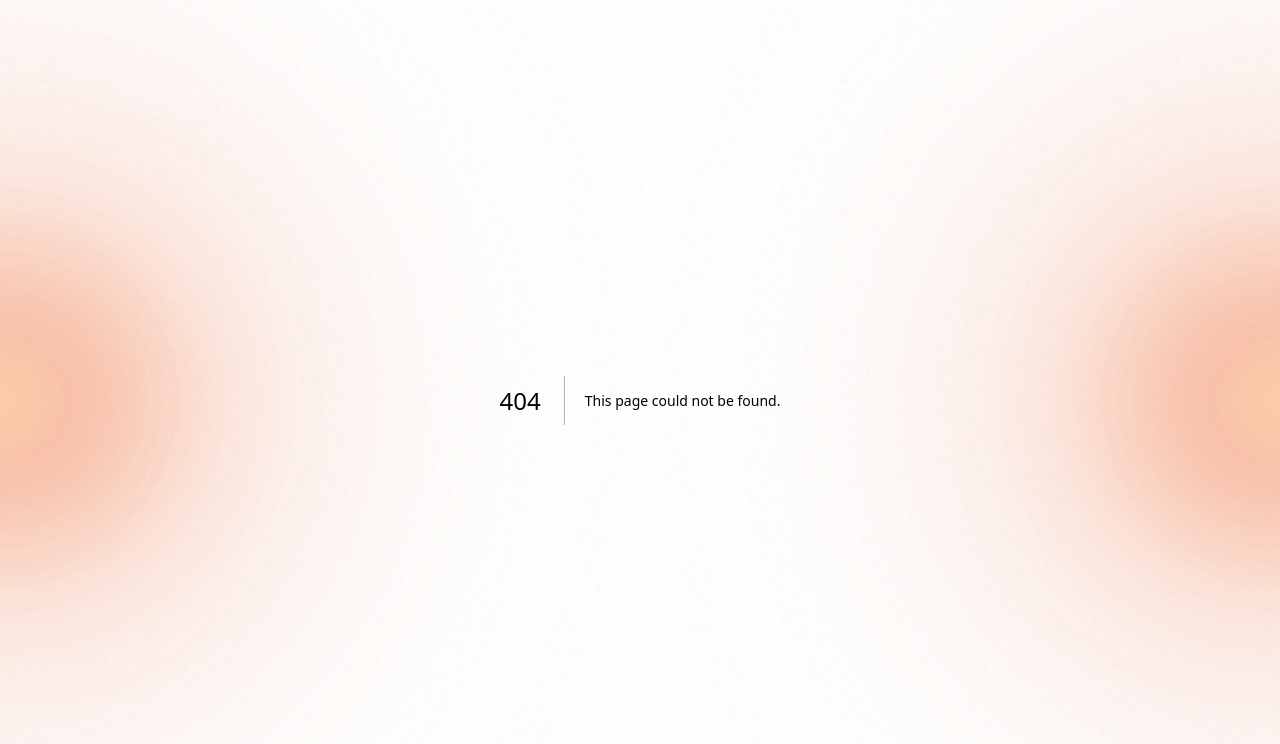
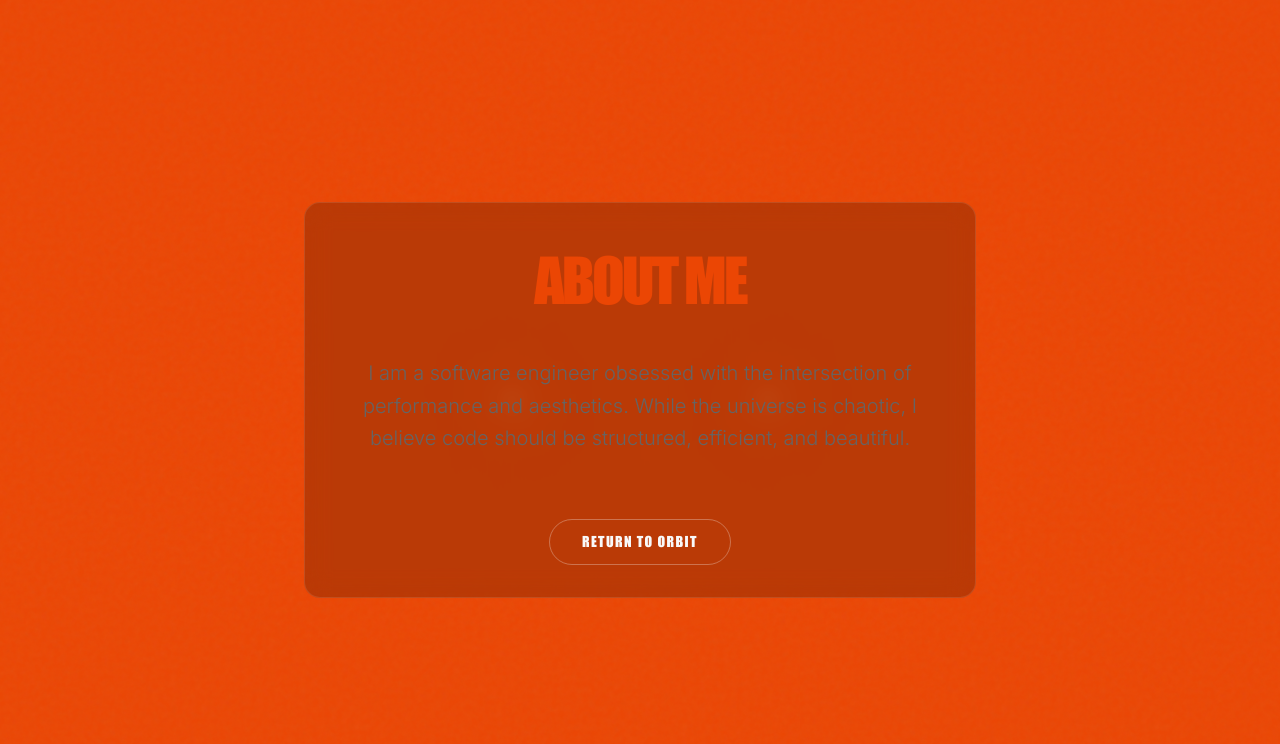
Before and after one commit to Bedlam343/portfolio-dec-2025, a Next.js app: page /about in a window 1280 px wide. Before the commit this address had no page. Shown: the top 744 px of the page. Built offline with nearby package versions, Linux system fonts and the light colour scheme.

Commit message:
page change transition

```diff
--- /dev/null
+++ b/app/about/page.tsx
@@ -0,0 +1,36 @@
+'use client';
+
+import { motion } from 'motion/react';
+import Link from 'next/link';
+
+export default function AboutPage() {
+  return (
+    <div className="min-h-screen w-full flex flex-col items-center justify-center text-theme-white relative z-10">
+      {/* Content Container */}
+      <motion.div
+        initial={{ y: 20, opacity: 0 }}
+        animate={{ y: 0, opacity: 1 }}
+        transition={{ delay: 0.5, duration: 0.8 }} // Delay allows the warp to settle
+        className="max-w-2xl text-center space-y-8 p-8 bg-black/20 backdrop-blur-md border border-white/10 rounded-2xl"
+      >
+        <h1 className="text-[60px] font-impact tracking-tighter text-theme-orange">
+          ABOUT ME
+        </h1>
+
+        <p className="font-inter font-light text-xl leading-relaxed text-theme-gray">
+          I am a software engineer obsessed with the intersection of performance
+          and aesthetics. While the universe is chaotic, I believe code should
+          be structured, efficient, and beautiful.
+        </p>
+
+        <div className="pt-8">
+          <Link href="/">
+            <button className="px-8 py-3 border border-theme-white/30 rounded-full hover:bg-theme-white hover:text-black transition-all duration-300 uppercase tracking-widest text-sm">
+              Return to Orbit
+            </button>
+          </Link>
+        </div>
+      </motion.div>
+    </div>
+  );
+}
--- a/app/page.tsx
+++ b/app/page.tsx
@@ -3,26 +3,21 @@
 import { useRef } from 'react';
 import Image from 'next/image';
 import { motion, Variants, useTransform } from 'motion/react';
+import Link from 'next/link';
 
 import OrbitRing from '@/components/OrbitRing';
 import ScrollHint from '@/components/ScrollHint';
 import GlitchText from '@/components/GlitchText';
 import { TECH_ICONS } from '@/utils/constants';
 
-// Make sure this path matches the file you created in Step 1
 import { useGlobalScrollPhysics } from '@/context/ScrollPhysicsContext';
 
-// Define Motion Components for SVG Filters
 const MotionFeDisplacementMap = motion.create('feDisplacementMap');
 const MotionFeTurbulence = motion.create('feTurbulence');
 
 export default function PortfolioHome() {
   const backgroundRef = useRef(null);
-
-  // 1. Connect to the global physics engine
   const physicsVelocity = useGlobalScrollPhysics();
-
-  // 2. Map velocity to distortion
   const distortionScale = useTransform(physicsVelocity, [0, 150], [0, 50]);
   const noiseSeed = useTransform(physicsVelocity, (v) => v * 5);
 
@@ -30,7 +25,11 @@ export default function PortfolioHome() {
     hidden: { opacity: 0 },
     show: {
       opacity: 1,
-      transition: { staggerChildren: 0.2, delayChildren: 0.3 },
+      transition: { staggerChildren: 0.2, delayChildren: 1.2 },
+    },
+    exit: {
+      opacity: 0,
+      transition: { duration: 0.5 }, // Text fades out quickly so rings can shine
     },
   };
 
@@ -44,11 +43,22 @@ export default function PortfolioHome() {
     show: { opacity: 1, transition: { duration: 0.8 } },
   };
 
-  const ringExitVariant: Variants = {
+  // --- UPDATED WARP ANIMATION ---
+  const ringVariants: Variants = {
+    hidden: { opacity: 0, scale: 3 },
+    show: {
+      opacity: 1,
+      scale: 1,
+      transition: { duration: 1.5, ease: 'circOut' },
+    },
     exit: {
-      scale: 15,
+      scale: 12, // Reduced from 15 to ensure browser renders it smoothly
       opacity: 0,
-      transition: { duration: 0.8, ease: 'easeIn' },
+      transition: {
+        duration: 0.8,
+        ease: [0.7, 0, 0.84, 0], // Custom "Eased In" bezier for that Sci-Fi Jump feel
+        opacity: { duration: 0.8, times: [0, 0.8, 1] }, // Keep opacity 1 until the very end
+      },
     },
   };
 
@@ -63,11 +73,8 @@ export default function PortfolioHome() {
   return (
     <div
       ref={backgroundRef}
-      // CRITICAL FIX: Removed 'bg-theme-black'.
-      // This allows the stars (which are behind this page in the Layout) to show through.
       className="relative h-screen w-screen overflow-hidden selection:bg-theme-orange selection:text-black"
     >
-      {/* SVG Filters (Invisible Definition) */}
       <svg
         style={{
           position: 'absolute',
@@ -99,10 +106,11 @@ export default function PortfolioHome() {
       {/* RINGS WRAPPER */}
       <motion.div
         className="absolute inset-0 z-[1] pointer-events-none"
-        variants={ringExitVariant}
+        variants={ringVariants}
+        initial="hidden"
+        animate="show"
         exit="exit"
       >
-        {/* Left Rings */}
         <OrbitRing
           radius={300}
           duration={45}
@@ -123,7 +131,6 @@ export default function PortfolioHome() {
           icons={TECH_ICONS.slice(9, 15)}
         />
 
-        {/* Right Rings */}
         <OrbitRing
           radius={300}
           duration={45}
@@ -175,10 +182,10 @@ export default function PortfolioHome() {
         <div className="w-full flex justify-center mt-[25px]">
           <motion.div
             variants={{
-              show: { scale: 1, opacity: 1 },
+              hidden: { scale: 0.8, opacity: 0 },
+              show: { scale: 1, opacity: 1, transition: { duration: 0.8 } },
               exit: { scale: 0, opacity: 0, transition: { duration: 0.4 } },
             }}
-            // Apply the filter using the ID defined in the SVG above
             style={{ filter: 'url(#profile-glitch-filter)' }}
             className="w-[200px] h-[200px] sm:w-[300px] sm:h-[300px] rounded-full overflow-hidden border-4 border-theme-black shadow-2xl z-20 relative pointer-events-auto"
           >
@@ -204,15 +211,23 @@ export default function PortfolioHome() {
           className="flex justify-center mt-[60px] sm:mt-[75px] pointer-events-auto"
         >
           <ul className="flex flex-col sm:flex-row space-y-6 sm:space-x-12 sm:space-y-0">
-            {['About', 'Experience', 'Projects', 'More'].map((item) => (
+            {[
+              { name: 'About', path: '/about' },
+              { name: 'Experience', path: '/experience' },
+              { name: 'Projects', path: '/projects' },
+              { name: 'More', path: '/more' },
+            ].map((item) => (
               <li
-                key={item}
+                key={item.name}
                 className="font-inter text-xl relative group p-0 text-theme-white"
               >
                 <div className="absolute top-0 left-0 h-full bg-theme-orange w-0 group-hover:w-full transition-all duration-300 -z-10" />
-                <a className="cursor-pointer block relative overflow-hidden px-1 group-hover:text-theme-black transition-colors duration-300 text-center sm:text-left">
-                  {item}
-                </a>
+                <Link
+                  href={item.path}
+                  className="cursor-pointer block relative overflow-hidden px-1 group-hover:text-theme-black transition-colors duration-300 text-center sm:text-left"
+                >
+                  {item.name}
+                </Link>
               </li>
             ))}
           </ul>
--- /dev/null
+++ b/app/template.tsx
@@ -0,0 +1,31 @@
+'use client';
+
+import { motion, AnimatePresence } from 'motion/react';
+import { usePathname } from 'next/navigation';
+
+// This is a special wrapper that remounts on every page change,
+// allowing us to trigger Exit animations.
+export default function Template({ children }: { children: React.ReactNode }) {
+  const pathname = usePathname();
+
+  // We use AnimatePresence with mode="wait".
+  // This tells React: "Wait for the old page to finish warping out
+  // BEFORE you load the new page."
+  return (
+    <AnimatePresence mode="wait">
+      <motion.div
+        key={pathname}
+        className="w-full h-full"
+        // 1. Entrance: New page fades in gently
+        initial={{ opacity: 0 }}
+        animate={{ opacity: 1 }}
+        // 2. Exit: Old page triggers its specific exit variants
+        // (The scale: 15 warp effect defined in your page.tsx)
+        exit="exit"
+        transition={{ duration: 0.5 }}
+      >
+        {children}
+      </motion.div>
+    </AnimatePresence>
+  );
+}
--- a/components/OrbitRing.tsx
+++ b/components/OrbitRing.tsx
@@ -10,7 +10,6 @@ import {
 import { useRef, useState } from 'react';
 import Image from 'next/image';
 import { TECH_ICONS } from '@/utils/constants';
-
 import { useGlobalScrollPhysics } from '@/context/ScrollPhysicsContext';
 
 const OrbitRing = ({
@@ -27,10 +26,7 @@ const OrbitRing = ({
   icons?: typeof TECH_ICONS;
 }) => {
   const rotation = useMotionValue(0);
-
-  // 2. Get the global scroll velocity (Shared by Stars, Text, and Rings)
   const globalVelocity = useGlobalScrollPhysics();
-
   const isHovering = useRef(false);
   const [activeTooltip, setActiveTooltip] = useState<string | null>(null);
 
@@ -38,25 +34,15 @@ const OrbitRing = ({
 
   useAnimationFrame((time, delta) => {
     const deltaSeconds = delta / 1000;
-
-    // PAUSE LOGIC: If hovering, strictly stop updating rotation
     if (isHovering.current) return;
 
-    // 1. Calculate Base Speed (Constant background rotation)
-    // e.g. 360 degrees / 60 seconds = 6 degrees per second
     const baseSpeed = 360 / duration;
+    const currentVelocity = globalVelocity.get();
+    const speedBoost = currentVelocity * 1; // Tuned for smooth speed up
 
-    // 2. Calculate Boost from Global Velocity
-    // Global velocity is roughly 0 (idle) to ~200 (fast scroll).
-    // We multiply by 0.5 to convert "Physics Energy" into "Degrees Per Second".
-    // 200 energy * 0.5 = 100 degrees/sec extra rotation (Fast but readable).
-    const currentVelocity = globalVelocity.get();
-    const speedBoost = currentVelocity * 2;
+    const moveBy = (baseSpeed + speedBoost) * deltaSeconds;
+    const currentRotation = rotation.get();
 
-    // 3. Apply Total Rotation
-    const moveBy = (baseSpeed + speedBoost) * deltaSeconds;
-
-    const currentRotation = rotation.get();
     if (reverse) {
       rotation.set(currentRotation - moveBy);
     } else {
@@ -65,7 +51,8 @@ const OrbitRing = ({
   });
 
   return (
-    <div
+    // CHANGE: Converted outer 'div' to 'motion.div'
+    <motion.div
       className={`absolute top-1/2 -translate-y-1/2 rounded-full
         border border-theme-white/10 flex items-center justify-center
         pointer-events-none z-[5]
@@ -111,7 +98,6 @@ const OrbitRing = ({
                   setActiveTooltip(null);
                 }}
               >
-                {/* TOOLTIP COMPONENT */}
                 <AnimatePresence>
                   {activeTooltip === icon.label && (
                     <motion.div
@@ -123,13 +109,10 @@ const OrbitRing = ({
                       bg-theme-black/90 border border-theme-orange/50 px-3 py-1
                       rounded-md whitespace-nowrap z-20 pointer-events-none"
                     >
-                      <p className="text-[10px] font-inter tracking-wider text-theme-white">
-                        {icon.alt}
+                      <p className="text-[10px] font-inter tracking-wider text-theme-white uppercase">
+                        {icon.alt || icon.label}
                       </p>
-                      <div
-                        className="absolute -bottom-1 left-1/2 -translate-x-1/2 w-1 h-1
-                      bg-theme-orange/50 rotate-45 transform translate-y-[-50%]"
-                      />
+                      <div className="absolute -bottom-1 left-1/2 -translate-x-1/2 w-1 h-1 bg-theme-orange/50 rotate-45 transform translate-y-[-50%]" />
                     </motion.div>
                   )}
                 </AnimatePresence>
@@ -140,13 +123,13 @@ const OrbitRing = ({
                     alt={icon.alt || icon.label}
                     width={icon.width || 30}
                     height={icon.height || 30}
+                    className="object-contain p-1"
                   />
                 ) : (
                   <span className="text-[10px] font-bold text-white">
                     {icon.label}
                   </span>
                 )}
-
                 <div
                   className={`absolute inset-0 rounded-full opacity-20 ${icon.color}`}
                 />
@@ -155,7 +138,7 @@ const OrbitRing = ({
           );
         })}
       </motion.div>
-    </div>
+    </motion.div>
   );
 };
 
--- a/components/PulsingStar.tsx
+++ b/components/PulsingStar.tsx
@@ -1,6 +1,7 @@
 'use client';
 
-import { motion, useTransform } from 'motion/react';
+import { motion, useTransform, Variants } from 'motion/react';
+import { usePathname } from 'next/navigation'; // Import hook to check current page
 import { useGlobalScrollPhysics } from '@/context/ScrollPhysicsContext';
 
 const PulsingStar = ({
@@ -11,31 +12,60 @@ const PulsingStar = ({
   colorClass: string;
 }) => {
   const velocity = useGlobalScrollPhysics();
+  const pathname = usePathname(); // Get current route
 
-  const positionClasses =
-    side === 'left'
-      ? 'top-1/2 left-0 -translate-x-1/2 -translate-y-1/2'
-      : 'top-1/2 right-0 translate-x-1/2 -translate-y-1/2';
+  const isHome = pathname === '/';
 
-  // Map global velocity to local animations
-  // When velocity is 0, boost is 0.
+  // --- 1. Position & Scale Logic (Page Navigation State) ---
+  // If we are home, stay at the edge (0).
+  // If we leave home, move towards the center (40vw).
+  // Side note: 40vw brings them very close to the middle.
+  const distanceToMove = side === 'left' ? '40vw' : '-40vw';
+
+  const navVariants: Variants = {
+    home: {
+      x: 0,
+      y: '-50%', // Maintain vertical centering
+      scale: 1,
+      opacity: 1,
+      transition: { duration: 1.5, ease: 'easeInOut' },
+    },
+    away: {
+      x: distanceToMove, // Move to center
+      y: '-50%',
+      scale: 0.15, // Shrink to a "shiny dot"
+      opacity: 0.8, // Keep them bright so they look like distant stars
+      transition: { duration: 1.5, ease: 'easeInOut' },
+    },
+  };
+
+  // --- 2. Physics Logic (Scroll State) ---
+  // This remains unchanged, handling the "wobble" and boost
   const scaleBoost = useTransform(
     velocity,
     (v) => 1 + Math.min(v, 150) * 0.005,
   );
-  const opacityBoost = useTransform(velocity, (v) => Math.min(v, 150) * 0.005);
-
-  // Create rotation from velocity (optional visual flair)
+  const opacityBoost = useTransform(velocity, (v) => Math.min(v, 150) * 0.003);
   const rotation = useTransform(velocity, (v) => v * 2);
 
+  const positionClasses =
+    side === 'left'
+      ? 'top-1/2 left-0 -translate-x-1/2' // Removed -translate-y-1/2 (handled in variants)
+      : 'top-1/2 right-0 translate-x-1/2';
+
   return (
+    // WRAPPER DIV: Handles Page Navigation Animation (Home vs Away)
     <motion.div
       className={`absolute pointer-events-none z-[0] ${positionClasses} flex items-center justify-center will-change-transform`}
-      style={{ rotate: rotation, scale: scaleBoost }}
+      variants={navVariants}
+      initial={isHome ? 'home' : 'away'}
+      animate={isHome ? 'home' : 'away'}
     >
+      {/* INNER DIV: Handles Scroll Physics (Wobble & Boost) */}
+      <motion.div style={{ rotate: rotation, scale: scaleBoost }}>
         {/* Atmosphere */}
         <motion.div
-        className={`absolute w-[600px] h-[600px] rounded-full blur-[120px] mix-blend-screen ${colorClass}`}
+          className={`absolute -translate-x-1/2 -translate-y-1/2 w-[600px] h-[600px] rounded-full blur-[120px] mix-blend-screen ${colorClass}`}
           style={{ opacity: useTransform(opacityBoost, (v) => 0.15 + v) }}
           animate={{ scale: [1, 1.1] }}
           transition={{
@@ -48,7 +78,7 @@ const PulsingStar = ({
 
         {/* Corona */}
         <motion.div
-        className={`absolute w-[300px] h-[300px] rounded-full blur-[60px] mix-blend-screen ${colorClass}`}
+          className={`absolute -translate-x-1/2 -translate-y-1/2 w-[300px] h-[300px] rounded-full blur-[60px] mix-blend-screen ${colorClass}`}
           style={{ opacity: useTransform(opacityBoost, (v) => 0.25 + v) }}
           animate={{ scale: [1, 1.15], scaleX: [1, 1.05], scaleY: [1, 0.95] }}
           transition={{
@@ -61,9 +91,10 @@ const PulsingStar = ({
 
         {/* Core */}
         <motion.div
-        className="absolute w-[80px] h-[80px] bg-white rounded-full blur-[20px] mix-blend-overlay"
+          className="absolute -translate-x-1/2 -translate-y-1/2 w-[80px] h-[80px] bg-white rounded-full blur-[20px] mix-blend-overlay"
           style={{ opacity: useTransform(opacityBoost, (v) => 0.5 + v) }}
         />
+      </motion.div>
     </motion.div>
   );
 };
--- a/components/ScrollHint.tsx
+++ b/components/ScrollHint.tsx
@@ -1,27 +1,27 @@
 'use client';
 
-import { motion, AnimatePresence } from 'motion/react';
-import { useEffect, useState } from 'react';
+import { motion, AnimatePresence, useMotionValueEvent } from 'motion/react';
+import { useState } from 'react';
+// 1. Import the global hook
+import { useGlobalScrollPhysics } from '@/context/ScrollPhysicsContext';
 
 export default function ScrollHint() {
   const [hasScrolled, setHasScrolled] = useState(false);
 
-  useEffect(() => {
-    const handleScroll = (e: WheelEvent) => {
-      // If the user scrolls even a little bit (threshold > 10), hide the hint
-      if (Math.abs(e.deltaY) > 10) {
-        setHasScrolled(true);
-      }
-    };
+  // 2. Get the physics value
+  const physicsVelocity = useGlobalScrollPhysics();
 
-    // Listen for the wheel event since the page might not actually "scroll"
-    // (content fits viewport)
-    window.addEventListener('wheel', handleScroll, { passive: true });
+  // 3. Subscribe to changes
+  // Instead of setting up a new wheel listener, we just watch the MotionValue.
+  useMotionValueEvent(physicsVelocity, 'change', (latest) => {
+    // Optimization: Stop checking if we already hid it
+    if (hasScrolled) return;
 
-    return () => {
-      window.removeEventListener('wheel', handleScroll);
-    };
-  }, []);
+    // If velocity goes above 1 (meaning the user started scrolling), hide the hint.
+    if (latest > 1) {
+      setHasScrolled(true);
+    }
+  });
 
   return (
     <AnimatePresence>
```
Lines whose indentation alone changed are shown as unchanged.
